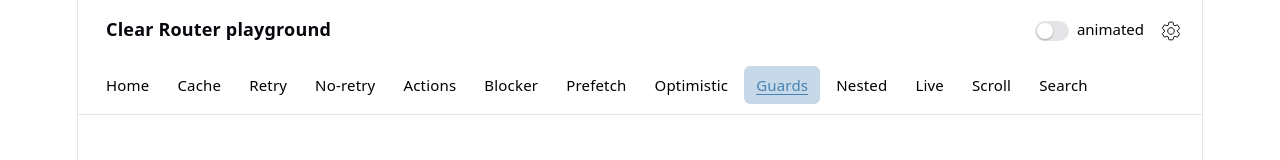
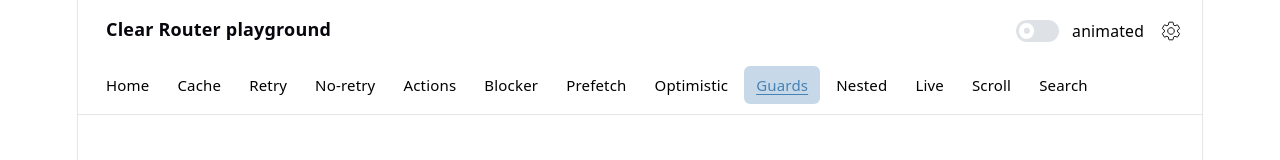
Before and after one commit to AndrewBubnov/clear-react-router, a React (Vite) app: page /playground/guard in a window 1280 px wide. Shown: the top 160 px of the page. Built offline with nearby package versions, Linux system fonts and the light colour scheme.

Commit message:
Use mantine switch

```diff
--- a/src/playground/PlaygroundNav.tsx
+++ b/src/playground/PlaygroundNav.tsx
@@ -1,7 +1,7 @@
 import type { ReactNode } from 'react';
+import { Switch } from '@mantine/core';
 import { Link } from '../clear-router';
 import { usePlaygroundSettings } from './usePlaygroundSettings';
-import { Switch } from './Switch';
 import { NAV_LINK_AS } from './NavLinkAs';
 
 const NavLink = ({ to, exact, children }: { to: string; exact?: boolean; children: ReactNode }) => {
@@ -27,9 +27,12 @@ export const PlaygroundNav = () => {
 					<div className="pg-brand">Clear Router playground</div>
 				</a>
 				<div className="pg-brand-controls">
-					<Switch checked={isAnimated} onCheckedChange={setIsAnimated}>
-						<span>animated</span>
-					</Switch>
+					<Switch
+						size="sm"
+						label="animated"
+						checked={isAnimated}
+						onChange={e => setIsAnimated(e.currentTarget.checked)}
+					/>
 					<Link to="/playground/settings" aria-label="Settings" className="pg-gear-link">
 						<svg
 							className="pg-gear"
--- a/src/playground/SettingsPage.tsx
+++ b/src/playground/SettingsPage.tsx
@@ -1,8 +1,7 @@
 import { useEffect, useRef, useState } from 'react';
-import { Loader, Slider } from '@mantine/core';
+import { Loader, Slider, Switch } from '@mantine/core';
 import { Link } from '../clear-router';
 import { usePlaygroundSettings } from './usePlaygroundSettings';
-import { Switch } from './Switch';
 import type { PrefetchSetting } from './settings';
 import type { NavLinkAs } from './NavLinkAs';
 
@@ -68,9 +67,11 @@ const SettingsPage = () => {
 			<div className="pg-card">
 				<h2>Page transitions</h2>
 				<div className="pg-row">
-					<Switch checked={isAnimated} onCheckedChange={setIsAnimated}>
-						<span>animated transitions</span>
-					</Switch>
+					<Switch
+						label="animated transitions"
+						checked={isAnimated}
+						onChange={e => setIsAnimated(e.currentTarget.checked)}
+					/>
 				</div>
 				<div className="pg-row">
 					<div className="pg-slider">
@@ -181,9 +182,11 @@ const SettingsPage = () => {
 			<div className="pg-card pg-card-short">
 				<h2>Show status badge</h2>
 				<div className="pg-row">
-					<Switch checked={showStatusBadge} onCheckedChange={setShowStatusBadge}>
-						<span>show badge</span>
-					</Switch>
+					<Switch
+						label="show badge"
+						checked={showStatusBadge}
+						onChange={e => setShowStatusBadge(e.currentTarget.checked)}
+					/>
 				</div>
 			</div>
 			<p>
--- a/src/playground/Switch.tsx
+++ /dev/null
@@ -1,20 +0,0 @@
-import { cloneElement, CSSProperties, ReactElement } from 'react';
-
-type SwitchProps = {
-	checked: boolean;
-	onCheckedChange(value: boolean): void;
-	children: ReactElement<{ style: CSSProperties }>;
-};
-
-export const Switch = ({ checked, onCheckedChange, children }: SwitchProps) => (
-	<button
-		type="button"
-		role="switch"
-		aria-checked={checked}
-		className="pg-switch"
-		onClick={() => onCheckedChange(!checked)}
-	>
-		<span className="pg-toggle" aria-hidden="true" />
-		{cloneElement(children, { style: { paddingBottom: 3 } })}
-	</button>
-);
--- a/src/playground/playground.css
+++ b/src/playground/playground.css
@@ -33,64 +33,6 @@
 	color: var(--text-h);
 	text-align: left;
 	padding-bottom: 3px;
-}
-
-button.pg-switch {
-	display: inline-flex;
-	align-items: center;
-	gap: 8px;
-	font-size: 15px;
-	font-family: inherit;
-	color: inherit;
-	background: none;
-	border: none;
-	padding: 0;
-	cursor: pointer;
-	white-space: nowrap;
-}
-
-button.pg-switch:focus-visible {
-	outline: 2px solid steelblue;
-	outline-offset: 3px;
-	border-radius: 6px;
-}
-
-.pg-toggle {
-	flex: none;
-	position: relative;
-	width: 34px;
-	height: 20px;
-	border-radius: 999px;
-	background: var(--border);
-	transition: background 0.15s ease-in-out;
-}
-
-.pg-toggle::after {
-	content: '';
-	position: absolute;
-	top: 2px;
-	left: 2px;
-	width: 16px;
-	height: 16px;
-	border-radius: 50%;
-	background: #fff;
-	box-shadow: 0 1px 2px rgb(0 0 0 / 0.3);
-	transition: transform 0.15s ease-in-out;
-}
-
-.pg-switch[aria-checked='true'] .pg-toggle {
-	background: steelblue;
-}
-
-.pg-switch[aria-checked='true'] .pg-toggle::after {
-	transform: translateX(14px);
-}
-
-@media (prefers-reduced-motion: reduce) {
-	.pg-toggle,
-	.pg-toggle::after {
-		transition: none;
-	}
 }
 
 .pg-card {
```
